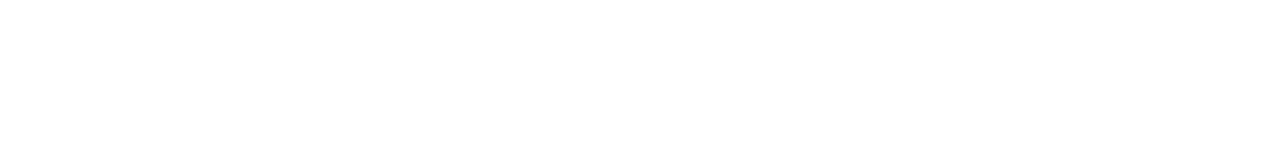
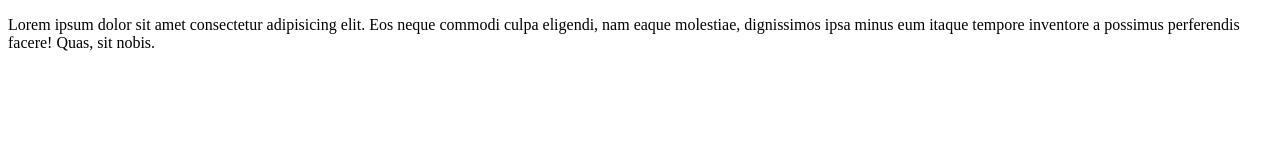
Before and after one commit to berminguez/sportin, a plain HTML site: page index.html in a window 1280 px wide. Drawn offline with Linux system fonts and the light colour scheme.

Commit message:
agregado parrafo

```diff
--- a/index.html
+++ b/index.html
@@ -6,6 +6,11 @@
     <title>Sportin prueba</title>
 </head>
 <body>
-
+    <!-- Inicio body -->
+    <div class="container">
+        <div class="row">
+            <p>Lorem ipsum dolor sit amet consectetur adipisicing elit. Eos neque commodi culpa eligendi, nam eaque molestiae, dignissimos ipsa minus eum itaque tempore inventore a possimus perferendis facere! Quas, sit nobis.</p>
+        </div>
+    </div>
 </body>
 </html>
```
